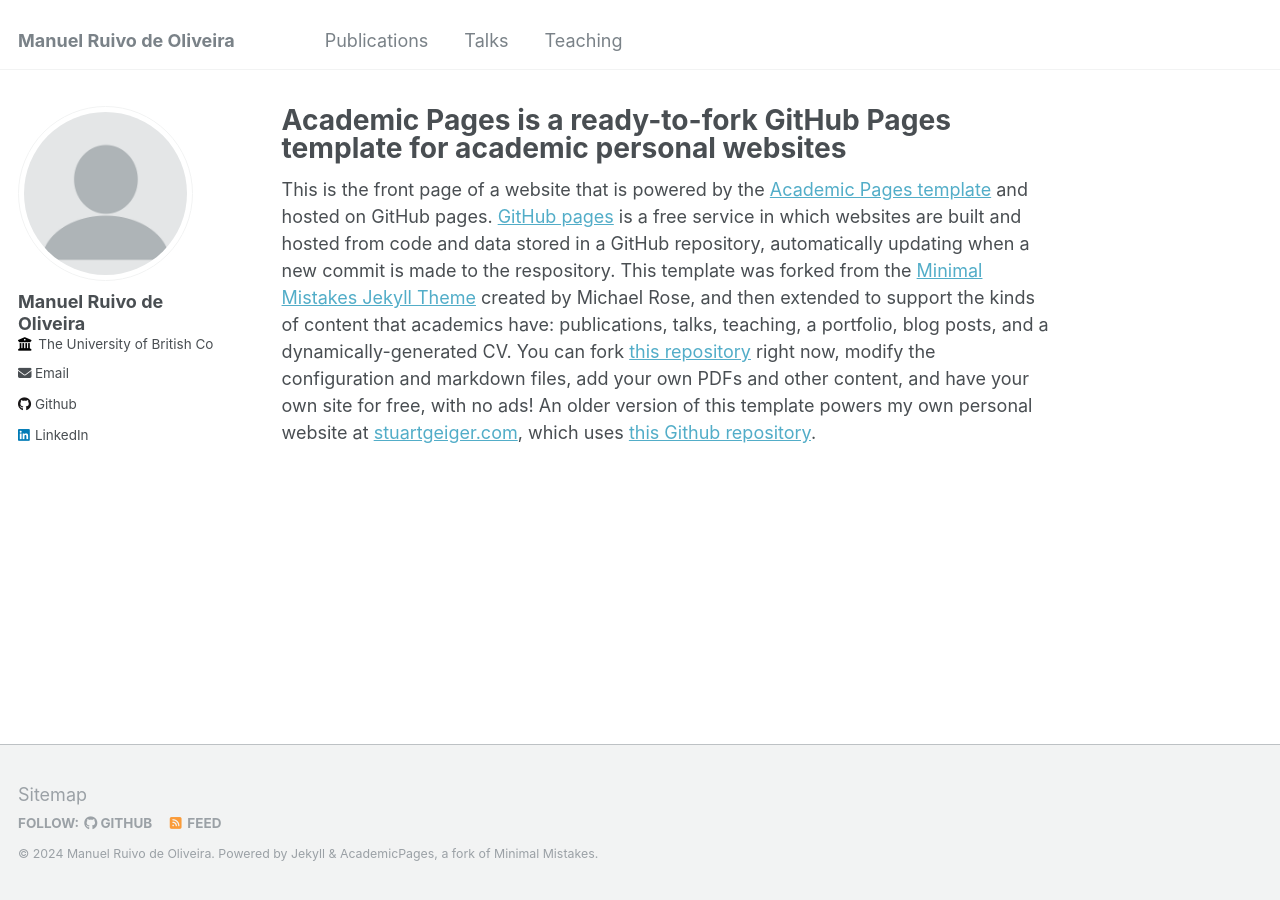
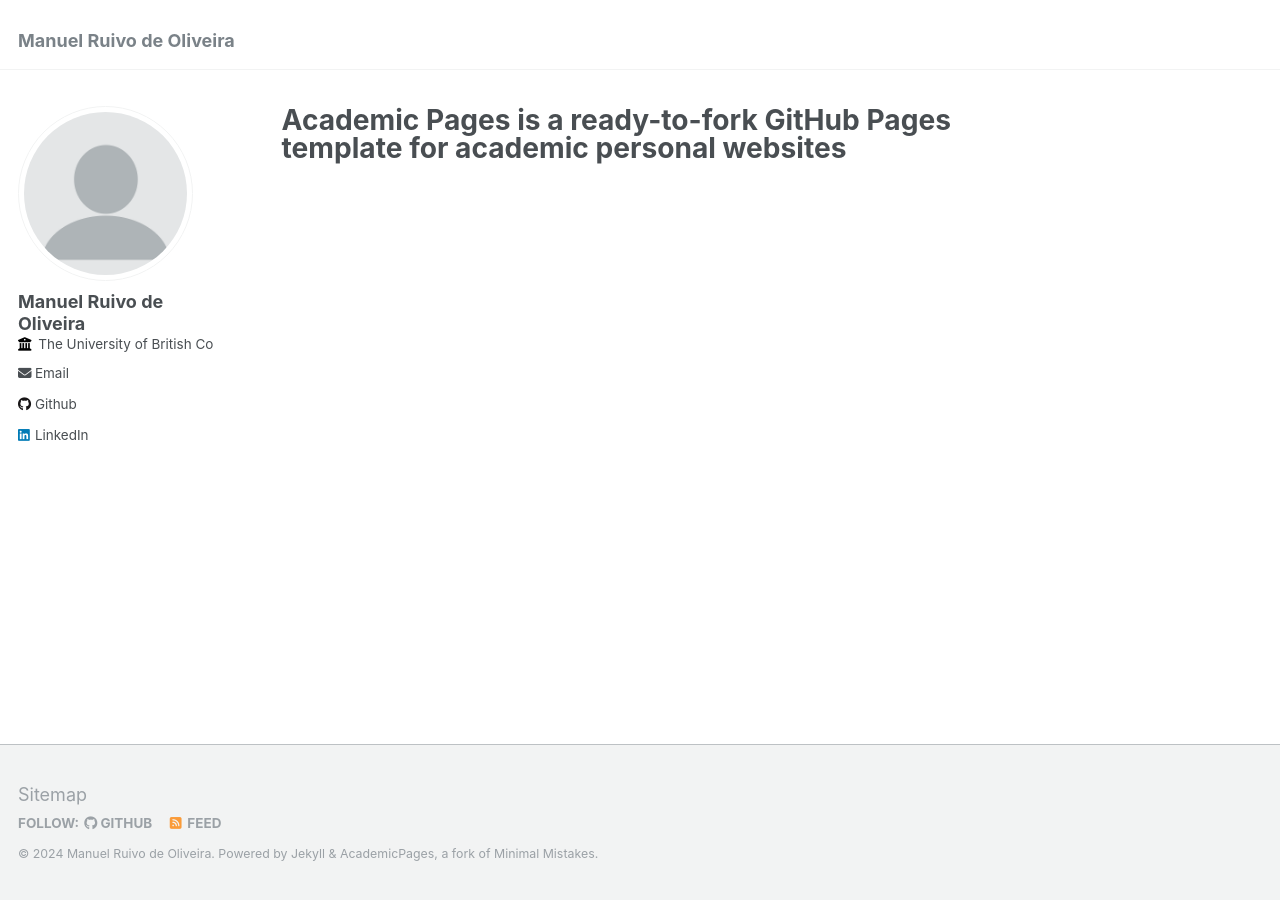
Before and after one commit to manuelruivodeoliveira/manuelruivodeoliveira.github.io, a Jekyll site: the page built from _pages/about.md, in a window 1280 px wide. Built offline with Jekyll 4.4.1, drawn with Linux system fonts in a browser that asks for light colours.

Commit message:
Remove homepage content and navigation bar links

```diff
--- a/_pages/about.md
+++ b/_pages/about.md
@@ -6,10 +6,10 @@ redirect_from:
   - /about/
   - /about.html
 ---
-
+<!--
 This is the front page of a website that is powered by the [Academic Pages template](https://github.com/academicpages/academicpages.github.io) and hosted on GitHub pages. [GitHub pages](https://pages.github.com) is a free service in which websites are built and hosted from code and data stored in a GitHub repository, automatically updating when a new commit is made to the respository. This template was forked from the [Minimal Mistakes Jekyll Theme](https://mmistakes.github.io/minimal-mistakes/) created by Michael Rose, and then extended to support the kinds of content that academics have: publications, talks, teaching, a portfolio, blog posts, and a dynamically-generated CV. You can fork [this repository](https://github.com/academicpages/academicpages.github.io) right now, modify the configuration and markdown files, add your own PDFs and other content, and have your own site for free, with no ads! An older version of this template powers my own personal website at [stuartgeiger.com](http://stuartgeiger.com), which uses [this Github repository](https://github.com/staeiou/staeiou.github.io).
 
-<!-- A data-driven personal website
+A data-driven personal website
 ======
 Like many other Jekyll-based GitHub Pages templates, Academic Pages makes you separate the website's content from its form. The content & metadata of your website are in structured markdown files, while various other files constitute the theme, specifying how to transform that content & metadata into HTML pages. You keep these various markdown (.md), YAML (.yml), HTML, and CSS files in a public GitHub repository. Each time you commit and push an update to the repository, the [GitHub pages](https://pages.github.com/) service creates static HTML pages based on these files, which are hosted on GitHub's servers free of charge.
 
@@ -46,4 +46,5 @@ Example: editing a markdown file for a talk
 
 For more info
 ------
-More info about configuring Academic Pages can be found in [the guide](https://academicpages.github.io/markdown/). The [guides for the Minimal Mistakes theme](https://mmistakes.github.io/minimal-mistakes/docs/configuration/) (which this theme was forked from) might also be helpful. -->
+More info about configuring Academic Pages can be found in [the guide](https://academicpages.github.io/markdown/). The [guides for the Minimal Mistakes theme](https://mmistakes.github.io/minimal-mistakes/docs/configuration/) (which this theme was forked from) might also be helpful.
+-->
```
Also changed, not shown: _data/navigation.yml (+6 -6 lines).
